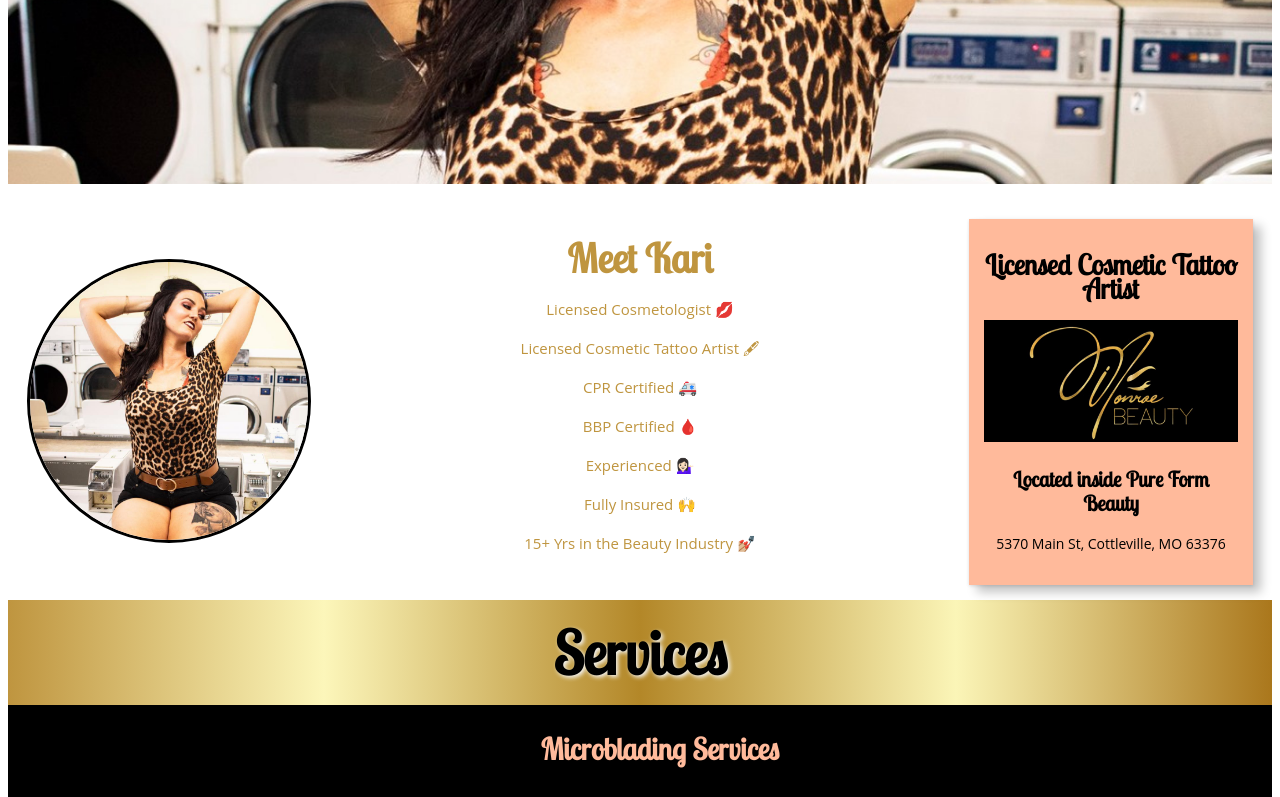
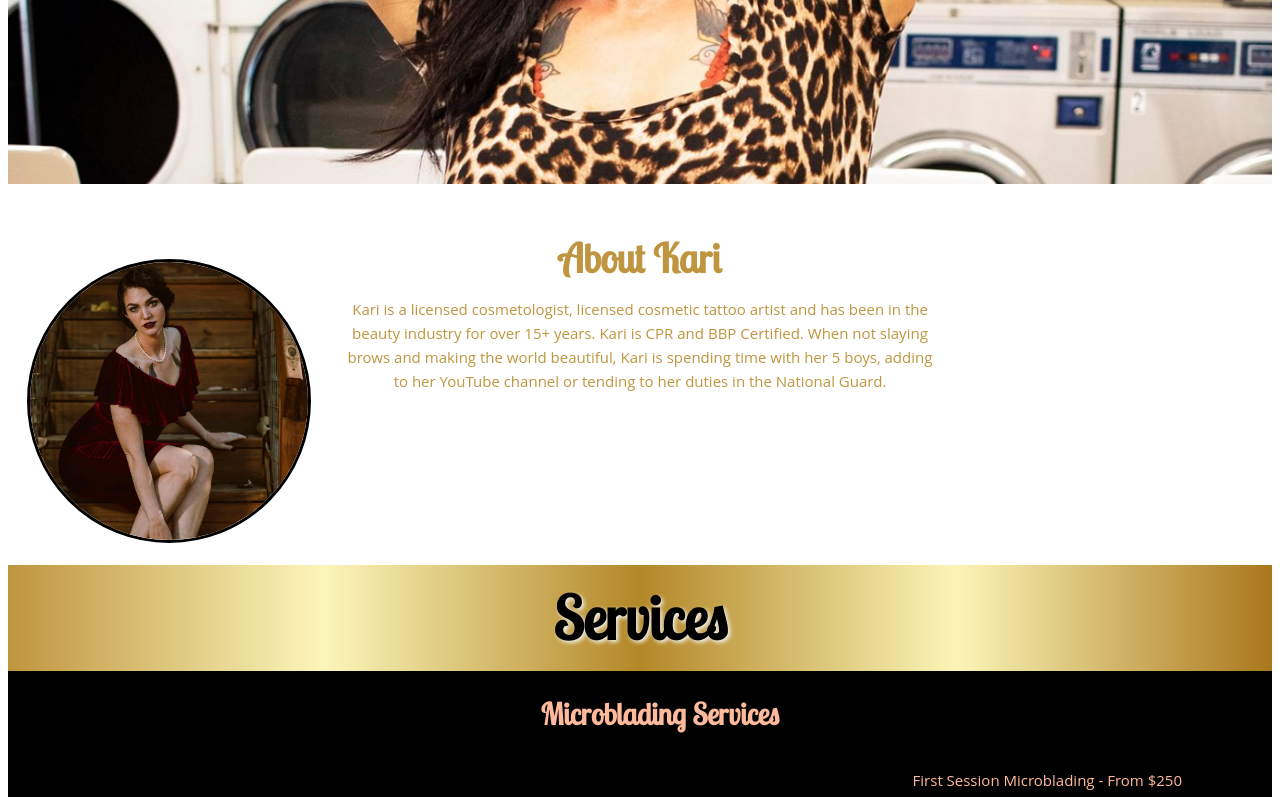
Before and after one commit to LDRMuse/kari_conquers_the_world, a React (Create React App) app in the folder client/: page / in a window 1280 px wide. Shown: the part 538-1335 px from the top of the page. Built offline with nearby package versions, Linux system fonts and the light colour scheme.

Commit message:
rename Home to About

```diff
--- a/client/src/App.js
+++ b/client/src/App.js
@@ -1,6 +1,6 @@
 import React from 'react';
 import './App.scss';
-import {Header, Home, Footer} from './components'
+import {Header, About, Footer} from './components'
 
 
 function App() {
@@ -8,7 +8,7 @@ function App() {
 
   <>
     <Header />
-    <Home />
+    <About />
     <Footer />
     <link rel="stylesheet" href="https://cdnjs.cloudflare.com/ajax/libs/font-awesome/4.7.0/css/font-awesome.min.css"></link>
   </>
--- a/client/src/components/index.js
+++ b/client/src/components/index.js
@@ -1 +1 @@
-export {Header, Home, Footer} from './views'
+export {Header, About, Footer} from './views'
--- a/client/src/components/views/Home.js
+++ b/client/src/components/views/About.js
@@ -2,10 +2,10 @@ import React from 'react'
 import { PhotoGrid } from './photos/PhotoGrid'
 import { Menu } from './menu/Menu'
 
-import kari from "../../images/kari1.jpg";
+import kari from "../../images/model3.jpg";
 import monroeLogo from "../../images/monroeLogo.jpg";
 
-export const Home = () => {
+export const About = () => {
 
 
   return (
@@ -19,26 +19,22 @@ export const Home = () => {
           </div>
 
           <div className="col-6 col-s-9">
-            <h1 className='homeH1'>Meet Kari</h1>
+            <h1 className='homeH1'>About Kari</h1>
             <section>
-              <p className='p'>Licensed Cosmetologist <span role="img" aria-label="sheep">💋 </span></p>
-              <p className='p'>Licensed Cosmetic Tattoo Artist <span role="img" aria-label="sheep">🖋 </span></p>
-              <p className='p'>CPR Certified <span role="img" aria-label="sheep">🚑 </span></p>
-              <p className='p'>BBP Certified <span role="img" aria-label="sheep">🩸 </span></p>
-              <p className='p'>Experienced <span role="img" aria-label="sheep">💁🏻‍♀️< /span></p>
-              <p className='p'>Fully Insured <span role="img" aria-label="sheep">🙌 </span></p>
-              <p className='p'>15+ Yrs in the Beauty Industry <span role="img" aria-label="sheep">💅🏼 </span></p>
+            <p className='p'>Kari is a licensed cosmetologist, licensed cosmetic tattoo artist and has been in the beauty industry for over 15+ years. Kari is CPR and BBP Certified. When not slaying brows and making the world beautiful, Kari is spending time with her 5 boys, adding to her YouTube channel or tending to her duties in the National Guard.</p>
             </section>
           </div>
 
-          <div className="col-3 col-s-12">
+          {/* <div className="col-3 col-s-12">
             <div className="aside">
               <h1 className="asideFont">Licensed Cosmetic Tattoo Artist</h1>
               <img src={monroeLogo} alt="monroeLogo" />
               <h2 className="asideFont">Located inside Pure Form Beauty</h2>
               <p>5370 Main St, Cottleville, MO 63376</p>
             </div>
-          </div>
+          </div> */}
+
+
         </div>
       </div>
 
--- a/client/src/components/views/index.js
+++ b/client/src/components/views/index.js
@@ -1,3 +1,3 @@
 export {Header} from './Header'
-export {Home} from './Home'
+export {About} from './About'
 export {Footer} from './Footer'
```
